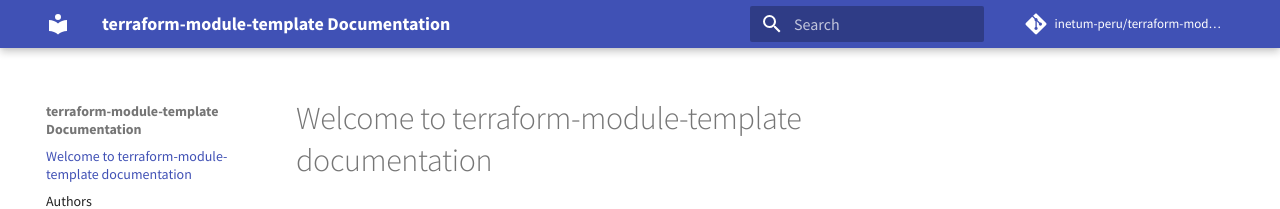
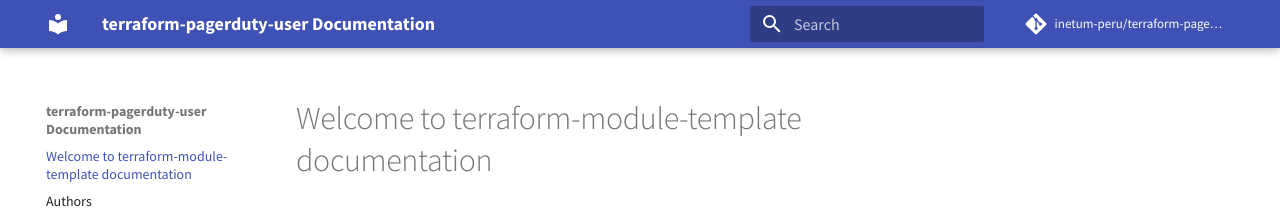
Before and after one commit to inetum-peru/terraform-pagerduty-user, an MkDocs documentation site: the page built from docs/index.md, in a window 1280 px wide. Shown: the top 209 px of the page. Built offline with MkDocs 1.6.1 and Material for MkDocs 9.7.7, drawn with Linux system fonts in a browser that asks for light colours; comment, search, counter and statistics services are not loaded.

Commit message:
chore: change name project (#1)

```diff
--- a/.tmuxinator.yml
+++ b/.tmuxinator.yml
@@ -1,5 +1,5 @@
-# ~/.tmuxinator/terraform-module-template.yml
-name: inetumperu-terraform-module-template
+# ~/.tmuxinator/terraform-pagerduty-user.yml
+name: inetumperu-terraform-pagerduty-user
 root: ./
 # Optional tmux socket
 # socket_name: foo
@@ -25,7 +25,7 @@ on_project_start: make environment
 # on_project_stop: make docker.down
 
 # Runs in each window and pane before window/pane specific commands. Useful for setting up interpreter versions.
-# pre_window: eval $(env-secrets bw github.com/inetum-peru/terraform-module-template)
+# pre_window: eval $(env-secrets bw github.com/inetum-peru/terraform-pagerduty-user)
 # Pass command line options to tmux. Useful for specifying a different tmux.conf.
 # tmux_options: -f ~/.tmux.mac.conf
 
--- a/.todocheck.yaml
+++ b/.todocheck.yaml
@@ -1,4 +1,4 @@
-origin: github.com/inetum-peru/terraform-module-template
+origin: github.com/inetum-peru/terraform-pagerduty-user
 issue_tracker: GITHUB
 auth:
   type: none
--- a/mkdocs.yml
+++ b/mkdocs.yml
@@ -1,4 +1,4 @@
-site_name: terraform-module-template Documentation
+site_name: terraform-pagerduty-user Documentation
 theme: 'material'
 markdown_extensions:
   - toc:
@@ -15,8 +15,8 @@ extra:
   font:
     text: 'Source Sans Pro'
 
-repo_name: 'inetum-peru/terraform-module-template'
-repo_url: 'https://github.com/inetum-peru/terraform-module-template'
+repo_name: 'inetum-peru/terraform-pagerduty-user'
+repo_url: 'https://github.com/inetum-peru/terraform-pagerduty-user'
 copyright: 'Copyright © 2021 <a href="http://www.gfiworld.com.pe">inetum-peru</a>'
 
 google_analytics:
--- a/setup.cfg
+++ b/setup.cfg
@@ -64,7 +64,7 @@ test = pytest
 norecursedirs = "build" "docs" "docs[\/]_build" ".egg"
 addopts =
 	-s -v
-	--cov terraform-module-template
+	--cov terraform-pagerduty-user
 	--cov-report html
 	--no-cov-on-fail
 	--capture=no
```
Also changed, not shown: package.json (+5 -5 lines), 5 other files.
